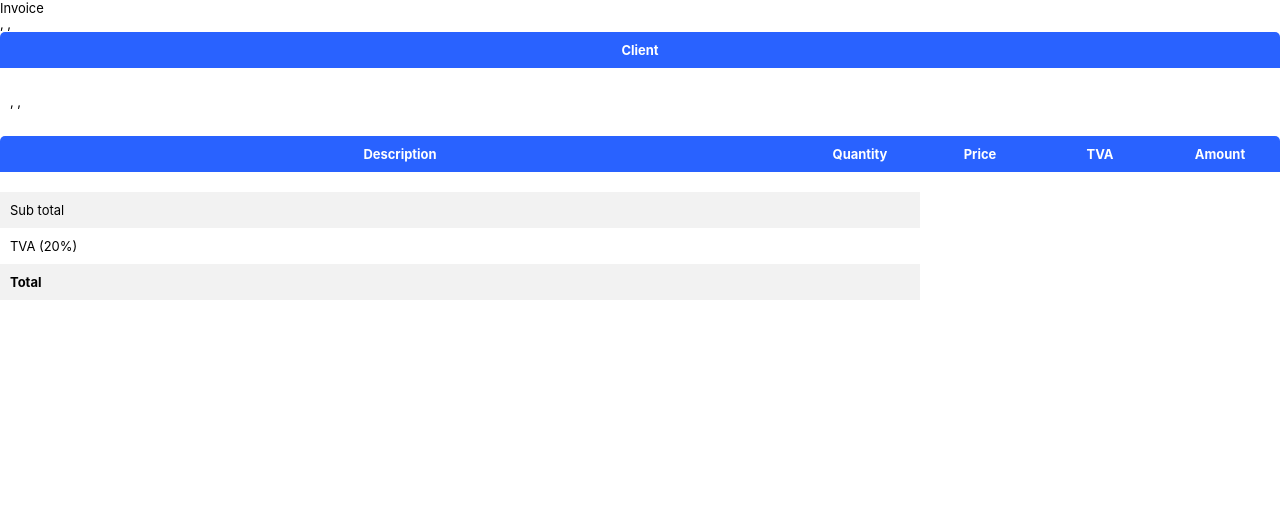
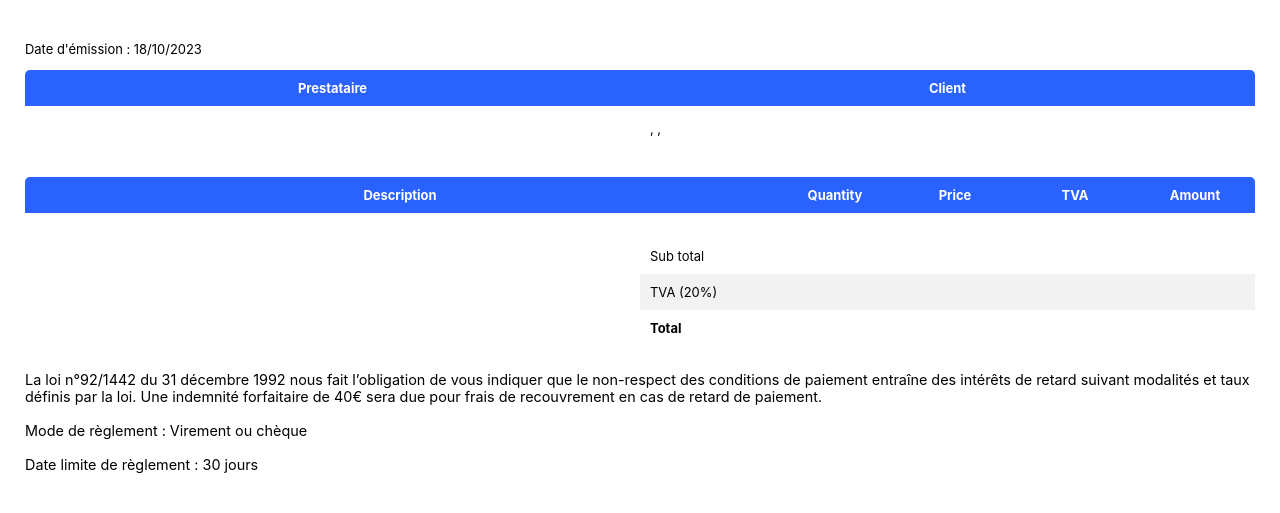
Before and after one commit to GaryDelgadoDeAlmeida/Accounting, a Symfony app: template templates/models/invoice.html.twig in a window 1280 px wide. Shown: the top 513 px of the page. Run offline with Twig, Linux system fonts and the light colour scheme; the template is opened without the code that fills it, so the values that code supplies are empty; style sheets or scripts are compiled from the project's sources; some libraries are stand-ins or nearby versions.

Commit message:
Login process (still imperfect but a good progress) + pdf invoice & estimate (still encounter bug with the render)

```diff
--- a/assets/src/components/screens/User/Estimate.js
+++ b/assets/src/components/screens/User/Estimate.js
@@ -41,6 +41,9 @@ export default function Estimate() {
                                         <td className={"-date txt-center"}>2023/05</td>
                                         <td className={"-action txt-right"}>
                                             <SeeMoreButton url={"/user/estimate/" + item.id} />
+                                            <Link className={"btn btn-orange -inline-flex"} to={"/user/estimate/" + item.id + "/edit"}>
+                                                <img src={`${window.location.origin}/public/content/svg/pencil.svg`} alt={""} />
+                                            </Link>
                                         </td>
                                     </tr>
                                 ))
--- a/assets/src/components/utils/PrivateResources.js
+++ b/assets/src/components/utils/PrivateResources.js
@@ -29,7 +29,8 @@ export default function PrivateResources(route) {
         const {data: response} = await axios
             .get(route, {
                 headers: {
-                    "Content-Type": "application/json"
+                    "Content-Type": "application/json",
+                    "Credentials": "same-origin"
                 }
             })
             .catch((err) => console.log(err))
--- a/assets/styles/app.scss
+++ b/assets/styles/app.scss
@@ -71,3 +71,4 @@ a, a:hover {
 @import "./parts/vertical_sub_menu";
 @import "./parts/box_icon";
 @import "./parts/service_provider";
+@import "./parts/pdf";
--- a/assets/styles/parts/_button.scss
+++ b/assets/styles/parts/_button.scss
@@ -65,8 +65,15 @@ button {
         }
     }
 
-    &.btn-yellow {
-        //
+    &.btn-orange {
+        color: var(--c-black);
+        border: 1px solid var(--c-orange);
+        background-color: var(--c-orange);
+
+        &:hover {
+            color: var(--c-orange);
+            background-color: transparent;
+        }
     }
 
     &.btn-grey {
--- /dev/null
+++ b/assets/styles/parts/_pdf.scss
@@ -0,0 +1,27 @@
+.invoice-pdf {
+    padding: 25px;
+    display: flex;
+    flex-direction: column;
+
+    .pdf-header {
+        //
+    }
+
+    .pdf-client {
+        //
+    }
+
+    .pdf-body {
+        padding-top: 25px;
+    }
+
+    .pdf-footer {
+        font-size: 1rem;
+        padding-top: 25px;
+
+        p {
+            margin: 0;
+            padding: 0;
+        }
+    }
+}
--- a/src/Entity/Estimate.php
+++ b/src/Entity/Estimate.php
@@ -137,7 +137,7 @@ class Estimate
         $amount = 0;
 
         foreach($this->estimateDetails as $estimateDetail) {
-            $amount += ($estimateDetail->getPrice() * $estimateDetail->getQuantity());
+            $amount += ($estimateDetail->getPrice() * $estimateDetail->getNbrDays()) * $estimateDetail->getQuantity();
         }
 
         return $amount;
@@ -147,7 +147,7 @@ class Estimate
         $amount = 0;
 
         foreach($this->estimateDetails as $estimateDetail) {
-            $amount += ($estimateDetail->getPrice() * $estimateDetail->getQuantity()) * 0.2;
+            $amount += (($estimateDetail->getPrice() * $estimateDetail->getNbrDays()) * $estimateDetail->getQuantity()) * 0.2;
         }
 
         return $amount;
@@ -157,7 +157,7 @@ class Estimate
         $amount = 0;
 
         foreach($this->estimateDetails as $estimateDetail) {
-            $amount += ($estimateDetail->getPrice() * $estimateDetail->getQuantity()) * 1.2;
+            $amount += (($estimateDetail->getPrice() * $estimateDetail->getNbrDays()) * $estimateDetail->getQuantity()) * 1.2;
         }
 
         return $amount;
--- a/src/Manager/InvoiceManager.php
+++ b/src/Manager/InvoiceManager.php
@@ -241,6 +241,10 @@ class InvoiceManager extends AbstractController {
         $dompdf = new Dompdf($pdfOptions);
         $html = null;
 
+        return $this->render('models/invoice.html.twig', [
+            'invoice' => $invoice
+        ]);
+
         // Retrieve the HTML generated in our twig file
         $html = $this->renderView('models/invoice.html.twig', [
             'invoice' => $invoice
@@ -256,7 +260,7 @@ class InvoiceManager extends AbstractController {
         $dompdf->render();
 
         // Output the generated PDF to Browser (force download)
-        return $dompdf->stream("{$articleName}.pdf", [
+        $dompdf->stream("{$invoice->getFilename()}.pdf", [
             "Attachment" => false
         ]);
     }
--- a/templates/models/invoice.html.twig
+++ b/templates/models/invoice.html.twig
@@ -1,47 +1,70 @@
 <!DOCTYPE html>
 <html>
     <head>
-        {# <title>{{ invoice.filename }}</title> #}
+        <title>{{ invoice.filename }}</title>
         <meta charset="UTF-8">
-        <title>Invoice Template</title>
-        <meta name="viewport" content="width=device-width, initial-scale=1" />
-        <link rel="stylesheet" href="{{ asset("build/app.css") }}">
+        <meta name="viewport" content="width=device-width, initial-scale=1">
+        <link rel="stylesheet" href="{{ absolute_url(asset("build/app.css")) }}">
     </head>
     <body>
-        <div class="page invoice-pdf">
+        <page class="page">
+            <div class="invoice-pdf">
                 <div class="pdf-header">
-                {% set user = invoice.user %}
-                {# <div class="-title">{{ invoice.filename }}</div> #}
-                <div class="-title">Invoice</div>
+                    <h2 class="-title">{{ invoice.filename }}</h2>
+                    <p>Date d'émission : {{ invoice.invoiceDate|date("d/m/Y") }}</p>
+                </div>
 
-                <div class="-freelance">
-                    {{ user.firstname }} {{ user.lastname }}
-                    {{ user.freelance.address ~ ", " ~ user.freelance.zipCode ~ " " ~ user.freelance.city ~ ", " ~ user.freelance.country }}
-                    {{ user.phone }}
-                    {{ user.email }}
-                </div>
-            </div>
                 <div class="pdf-client">
-                {% set company = invoice.company %}
-                <table class="table w-50">
+                    <table class="table">
                         <thead>
                             <tr>
-                            <th>Client</th>
+                                <th class="w-50">Prestataire</th>
+                                <th class="w-50">Client</th>
                             </tr>
                         </thead>
                         <tbody>
                             <tr>
-                            <td>
-                                <span class="txt-bold">{{ company.name }}</span><br />
+                                <td class="-freelance">
+                                    {% set user = invoice.user %}
+                                    <div class="service-provider">
+                                        <div class="-identity">
+                                            <span class="txt-bold">{{ user.fullname }}</span>
+                                        </div>
+
+                                        {% if user.freelance is not same as (null) %}
+                                            <div class="-address">
+                                                <span>{{ user.freelance.address ~ ", " ~ user.freelance.zipCode ~ " " ~ user.freelance.city ~ ", " ~ user.freelance.country }}</span>
+                                            </div>
+                                        {% endif %}
+
+                                        <div class="-contact">
+                                            {% if user.freelance is not same as (null) %}<span>{{ user.freelance.phone }}</span><br />{% endif %}
+                                            <span>{{ user.email }}</span>
+                                        </div>
+                                    </div>
+                                </td>
+                                <td class="-client">
+                                    {% set company = invoice.company %}
+                                    <div class="service-provider">
+                                        <div class="-identity">
+                                            <span class="txt-bold">{{ company.name }}</span>
+                                        </div>
+                                        <div class="-address">
                                             <span>{{ company.address ~ ", " ~ company.zipCode ~ " " ~ company.city ~ ", " ~ company.country }}</span><br />
-                                <span>{{ company.phone }}</span><br />
-                                <span>{{ company.email }}</span>
+                                        </div>
+                                        <div class="-contact">
+                                            {% if company.phone %}<span>{{ company.phone }}</span><br />{% endif %}
+                                            {% if company.email %}<span>{{ company.email }}</span>{% endif %}
+                                        </div>
+                                    </div>
                                 </td>
                             </tr>
                         </tbody>
                     </table>
                 </div>
+
                 <div class="pdf-body">
+                    <div class="w-100">
                         <table class="table">
                             <thead>
                                 <tr>
@@ -55,35 +78,47 @@
                             <tbody>
                                 {% for invoiceDetail in invoice.invoiceDetails %}
                                     <tr>
-                                <td class="-description">{{ invoiceDetail.description }}</td>
-                                <td class="-quantity">{{ invoiceDetail.quantity }}</td>
-                                <td class="-price">{{ invoiceDetail.price }}</td>
-                                <td class="-tya">{{ invoiceDetail.tva }}</td>
-                                <td class="-amount">{{ (invoiceDetail.price + (invoiceDetail.tva ? invoiceDetail.price * 0.20 : 0)) * invoiceDetail.quantity }}</td>
+                                        <td class="-description txt-left">{{ invoiceDetail.description }}</td>
+                                        <td class="-quantity txt-center">{{ invoiceDetail.quantity }}</td>
+                                        <td class="-price txt-center">{{ invoiceDetail.price }}</td>
+                                        <td class="-tya txt-center">{{ invoiceDetail.tva ? "Yes" : "No" }}</td>
+                                        <td class="-amount txt-center">{{ (invoiceDetail.price * invoiceDetail.quantity) * (invoiceDetail.tva ? 1.2 : 1) }}</td>
                                     </tr>
                                 {% endfor %}
+                            </tbody>
+                        </table>
+                    </div>
 
+                    <div class="mt-25px w-50 f-left"></div>
+
+                    <div class="mt-25px w-50 f-right">
+                        <table class="table">
+                            <tbody>
                                 <tr>
-                            <td colspan="3"></td>
-                            <td colspan="3">
-                                <tr>
-                                    <td>Sub total</td>
-                                    <td>{{ invoice.getAmount() }}</td>
+                                    <td class="-m-hidden">Sub total</td>
+                                    <td class="-amount">{{ invoice.getAmount() }}</td>
                                 </tr>
                                 <tr>
-                                    <td>TVA (20%)</td>
-                                    <td>{{ invoice.getTvaAmount() }}</td>
+                                    <td class="-m-hidden">TVA (20%)</td>
+                                    <td class="-tva">{{ invoice.getTvaAmount() }}</td>
                                 </tr>
                                 <tr class="txt-bold">
-                                    <td>Total</td>
-                                    <td>{{ invoice.getTotalAmount() }}</td>
-                                </tr>
-                            </td>
+                                    <td class="-m-hidden">Total</td>
+                                    <td class="-total">{{ invoice.getTotalAmount() }}</td>
                                 </tr>
                             </tbody>
                         </table>
                     </div>
-            <div class="pdf-footer"></div>
                 </div>
+
+                <div class="pdf-footer">
+                    <p>
+                        La loi n°92/1442 du 31 décembre 1992 nous fait l’obligation de vous indiquer que le non-respect des conditions de paiement entraîne des intérêts de retard suivant modalités et taux définis par la loi. Une indemnité forfaitaire de 40€ sera due pour frais de recouvrement en cas de retard de paiement.<br /><br />
+                        Mode de règlement : Virement ou chèque<br /><br />
+                        Date limite de règlement : 30 jours
+                    </p>
+                </div>
+            </div>
+        </page>
     </body>
 </html>
```
Also changed, not shown: assets/src/components/forms/LoginForm.js (+15 -5 lines), assets/src/components/parts/UserHeader.js (+14 -3 lines), assets/src/components/screens/User/EstimateSingle.js (+9 -5 lines), src/Controller/API/EstimateController.php (+28 -0 lines), src/Controller/API/InvoiceController.php (+18 -1 lines), src/Controller/API/SecurityController.php (+11 -1 lines), src/Entity/InvoiceDetail.php (+12 -12 lines), src/Manager/PdfManager.php (+52 -13 lines), src/Security/LoginFormAuthenticator.php (+12 -6 lines), templates/models/estimate.html.twig (added, +62 -0 lines), README.md. Lines whose indentation alone changed are shown as unchanged.
